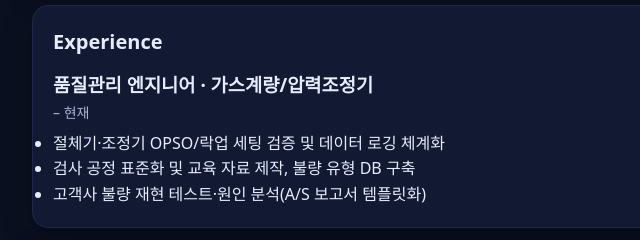
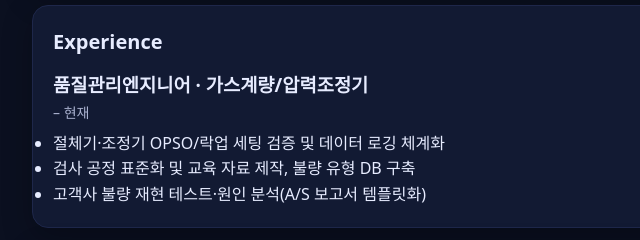
Before and after one commit to insbest02/portfolio, a plain HTML site: page index.html in a window 1280 px wide. Shown: the part 755-995 px from the top of the page, 142-782 px from the left. Drawn offline with Linux system fonts and the light colour scheme; a web font is replaced by a local one.

Commit message:
Update index.html

```diff
--- a/index.html
+++ b/index.html
@@ -67,7 +67,7 @@
   <section id="experience" class="card">
     <h2>Experience</h2>
     <article class="item">
-      <h3>품질관리 엔지니어 · 가스계량/압력조정기</h3>
+      <h3>품질관리엔지니어 · 가스계량/압력조정기</h3>
       <p class="period">– 현재</p>
       <ul>
         <li>절체기·조정기 OPSO/락업 세팅 검증 및 데이터 로깅 체계화</li>
```
